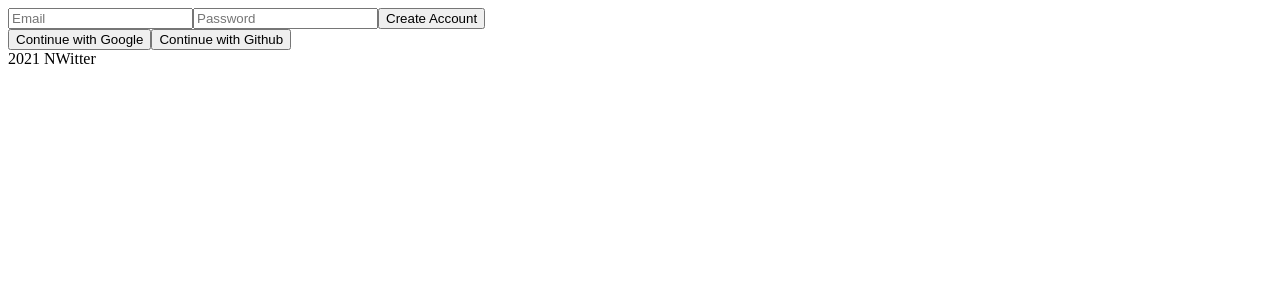
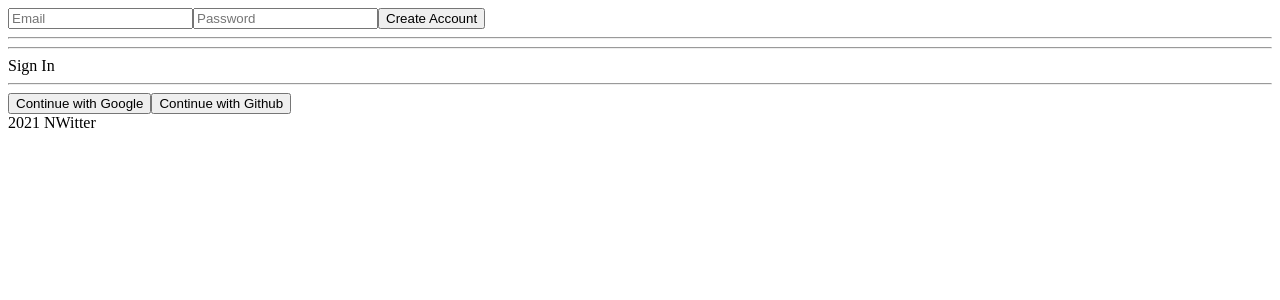
Before and after one commit to knyatom/nwitter, a React (Create React App) app: page /#/ in a window 1280 px wide. Shown: the top 300 px of the page. Built offline with nearby package versions, Linux system fonts and the light colour scheme; no server answers.

Commit message:
4-4 로그인로그아웃하기

```diff
--- a/src/components/App.js
+++ b/src/components/App.js
@@ -1,22 +1,38 @@
 // import logo from './logo.svg';
 // import './App.css';
- import { useState } from "react";
- import AppRouter from "components/Router";
- import {authService} from "fbase";
+import { useState, useEffect } from "react";
+import AppRouter from "components/Router";
+import { authService } from "fbase";
 
 //const { default: AppRouter } = require("./Router");
 
 
 function App() {
-   const [isLoggedIn, setIsLoggedIn]=useState(authService.currentUser);
+  const [init, setInit] = useState(false);
+  //const [isLoggedIn, setIsLoggedIn] = useState(authService.currentUser);
+  const [isLoggedIn, setIsLoggedIn] = useState(false);
 
   console.log(authService.currentUser);
 
+  // setInterval(() => {
+  //   console.log(authService.currentUser);
+  // }, 2000);
+
+  useEffect(() => {
+    authService.onAuthStateChanged((user) => {
+      if (user) {
+        setIsLoggedIn(user);
+      } else {
+        setIsLoggedIn(false);
+      }
+      setInit(true);
+    });
+  }, []);
+
   return (
     <>
-      <AppRouter isLoggedIn={isLoggedIn} />
+      {init? <AppRouter isLoggedIn={isLoggedIn} />:"initializing"}
       <footer> {new Date().getFullYear()}  NWitter</footer>
-
     </>
   );
 }
--- a/src/routes/Auth.js
+++ b/src/routes/Auth.js
@@ -6,10 +6,10 @@ function Auth() {
   const [email, setEmail] = useState("");
   const [password, setPassword] = useState("");
   const [newAccount, setNewAccount] = useState(true);
+  const  [error,setError]=useState("");
 
   const onChange = (event) => {
     console.log(event.target.name);
-
     const {
       target: { name, value }
     } = event;
@@ -31,9 +31,13 @@ function Auth() {
       }
       console.log(data);
     } catch (error) {
-      console.log(error);
+      //console.log(error);
+      setError(error.message);
     }
   };
+
+  const toogleAccount=()=>setNewAccount((prev)=>!prev);
+
     return (
       <div>
         <form onSubmit={onSubmit}>
@@ -54,7 +58,13 @@ function Auth() {
             onChange={onChange}
           />
           <input type="submit" value={newAccount ? "Create Account" : "Log In"} />
+          <hr />
+          {error}
         </form>
+        <hr />
+        <span onClick={toogleAccount}>
+          {newAccount?"Sign In":"Create Account"}
+        </span> <hr />
         <button> Continue with Google</button>
         <button> Continue with Github</button>
       </div>
```
